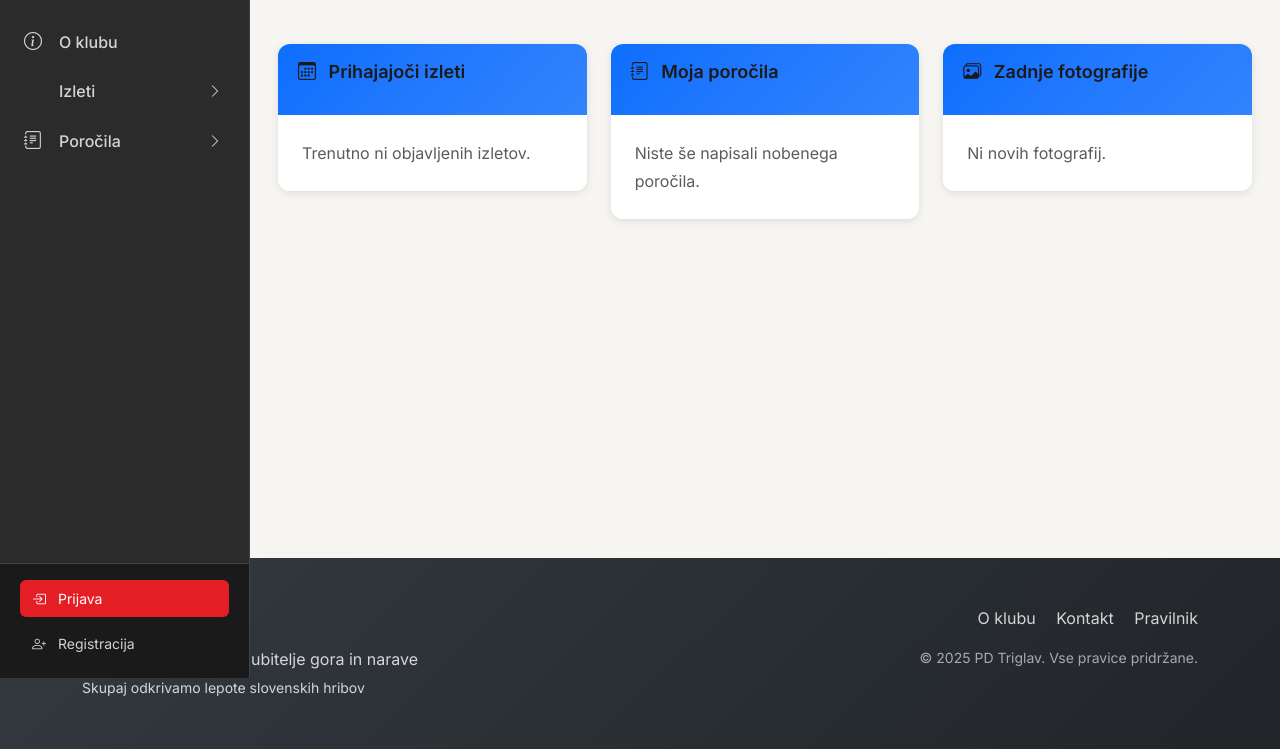
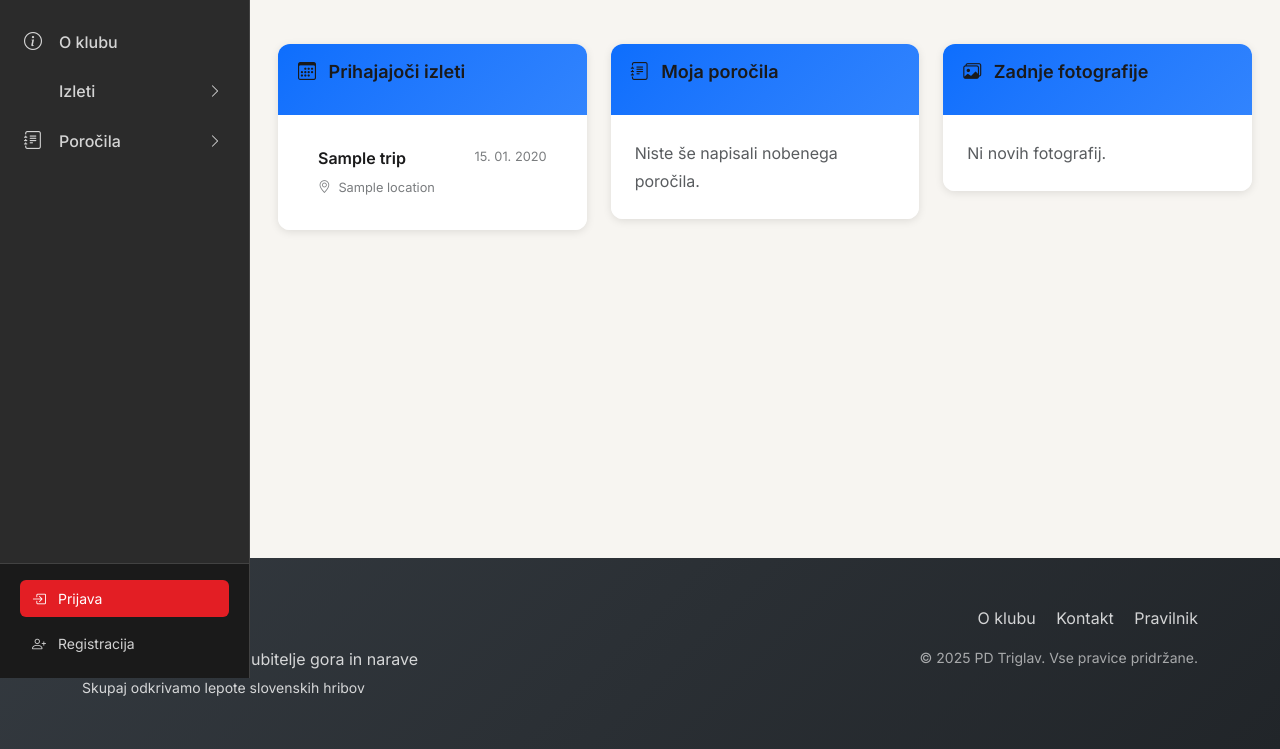
Before and after one commit to Stoick643/pd-triglav, a Flask app: template templates/dashboard.html in a window 1280 px wide. Shown: the part 122-871 px from the top of the page. Run offline with Flask 3, Linux system fonts and the light colour scheme; the template is opened without the code that fills it: most values are stand-ins (such as "Sample title", 1, 10 or a date in 2020); some libraries are stand-ins or nearby versions.

Commit message:
Fix dashboard not displaying upcoming trips
The dashboard route was missing database query logic and the template had hardcoded placeholder text. Added trip query (filtering by date and status) and dynamic trip display with proper endpoint linking.

🤖 Generated with [Claude Code](https://claude.com/claude-code)

Co-Authored-By: Claude <noreply@anthropic.com>

```diff
--- a/templates/dashboard.html
+++ b/templates/dashboard.html
@@ -17,8 +17,23 @@
                 <h5><i class="bi bi-calendar3"></i> Prihajajoči izleti</h5>
             </div>
             <div class="card-body">
-                <p class="text-muted">Trenutno ni objavljenih izletov.</p>
-                <!-- This will be populated when we implement trips -->
+                {% if upcoming_trips %}
+                    <div class="list-group list-group-flush">
+                        {% for trip in upcoming_trips %}
+                        <a href="{{ url_for('trips.view_trip', trip_id=trip.id) }}" class="list-group-item list-group-item-action">
+                            <div class="d-flex w-100 justify-content-between">
+                                <h6 class="mb-1">{{ trip.title }}</h6>
+                                <small class="text-muted">{{ trip.trip_date.strftime('%d. %m. %Y') }}</small>
+                            </div>
+                            <small class="text-muted">
+                                <i class="bi bi-geo-alt"></i> {{ trip.location }}
+                            </small>
+                        </a>
+                        {% endfor %}
+                    </div>
+                {% else %}
+                    <p class="text-muted">Trenutno ni objavljenih izletov.</p>
+                {% endif %}
             </div>
         </div>
     </div>
```
Also changed, not shown: routes/main.py (+14 -1 lines).
